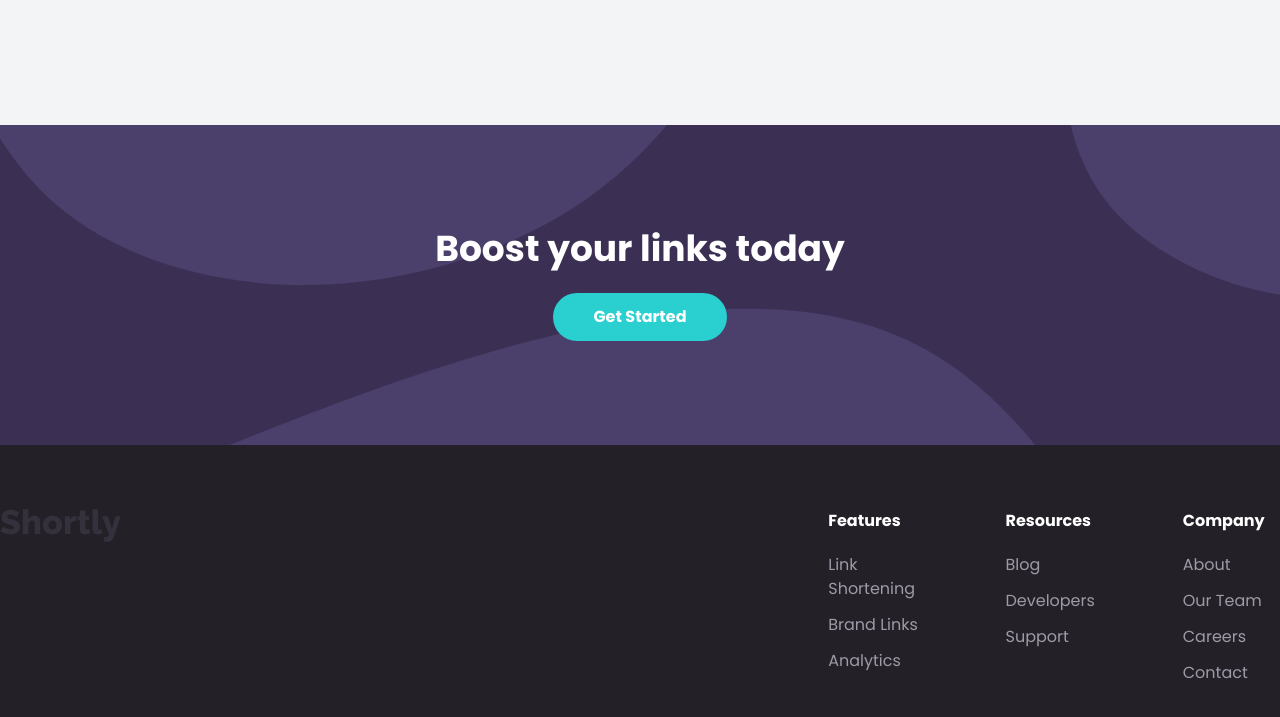
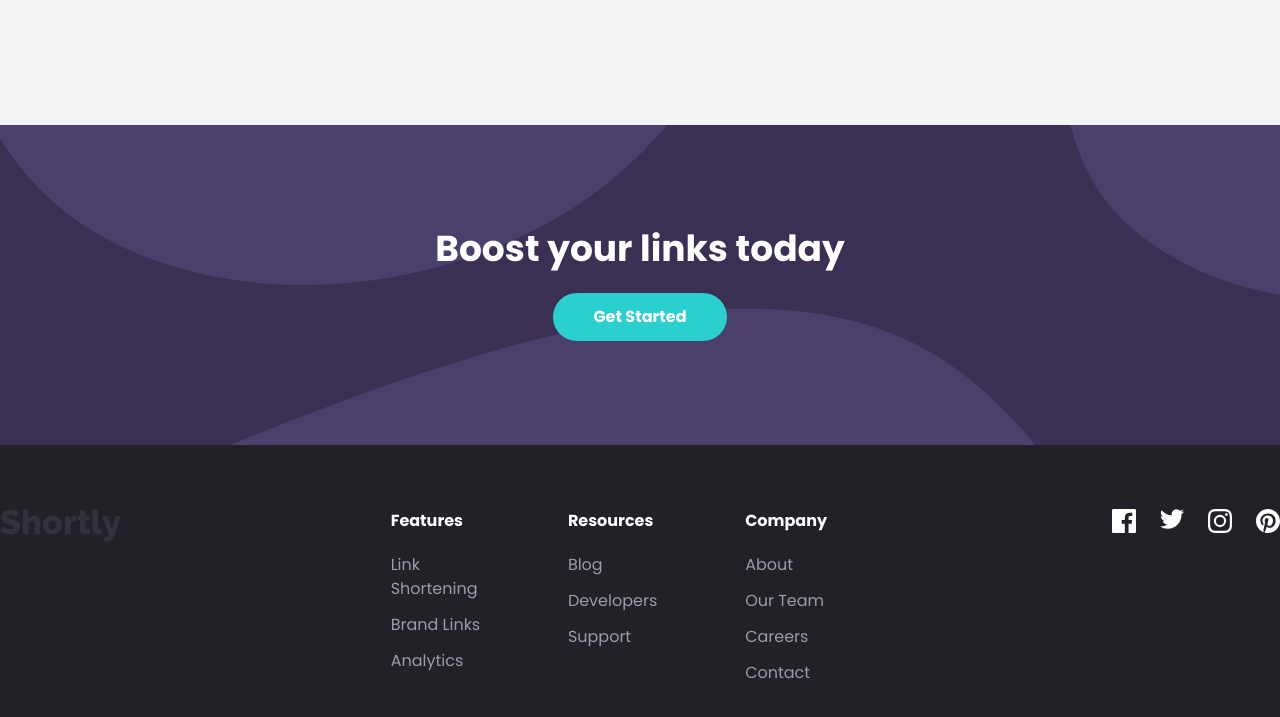
Before and after one commit to eddyK15501/shortly-tailwindcss, a website: page index.html in a window 1280 px wide. Shown: the part 1955-2672 px from the top of the page. Drawn offline with Linux system fonts and the light colour scheme.

Commit message:
footer - social media icons container

```diff
--- a/index.html
+++ b/index.html
@@ -301,6 +301,20 @@
             </div>
           </div>
         </div>
+        <div class="flex space-x-6">
+          <a href="#">
+            <img src="images/icon-facebook.svg" alt="facebook-icon" />
+          </a>
+          <a href="#">
+            <img src="images/icon-twitter.svg" alt="twitter-icon" />
+          </a>
+          <a href="#">
+            <img src="images/icon-instagram.svg" alt="instagram-icon" />
+          </a>
+          <a href="#">
+            <img src="images/icon-pinterest.svg" alt="pinterest-icon" />
+          </a>
+        </div>
       </div>
     </footer>
     <script src="js/script.js"></script>
```
